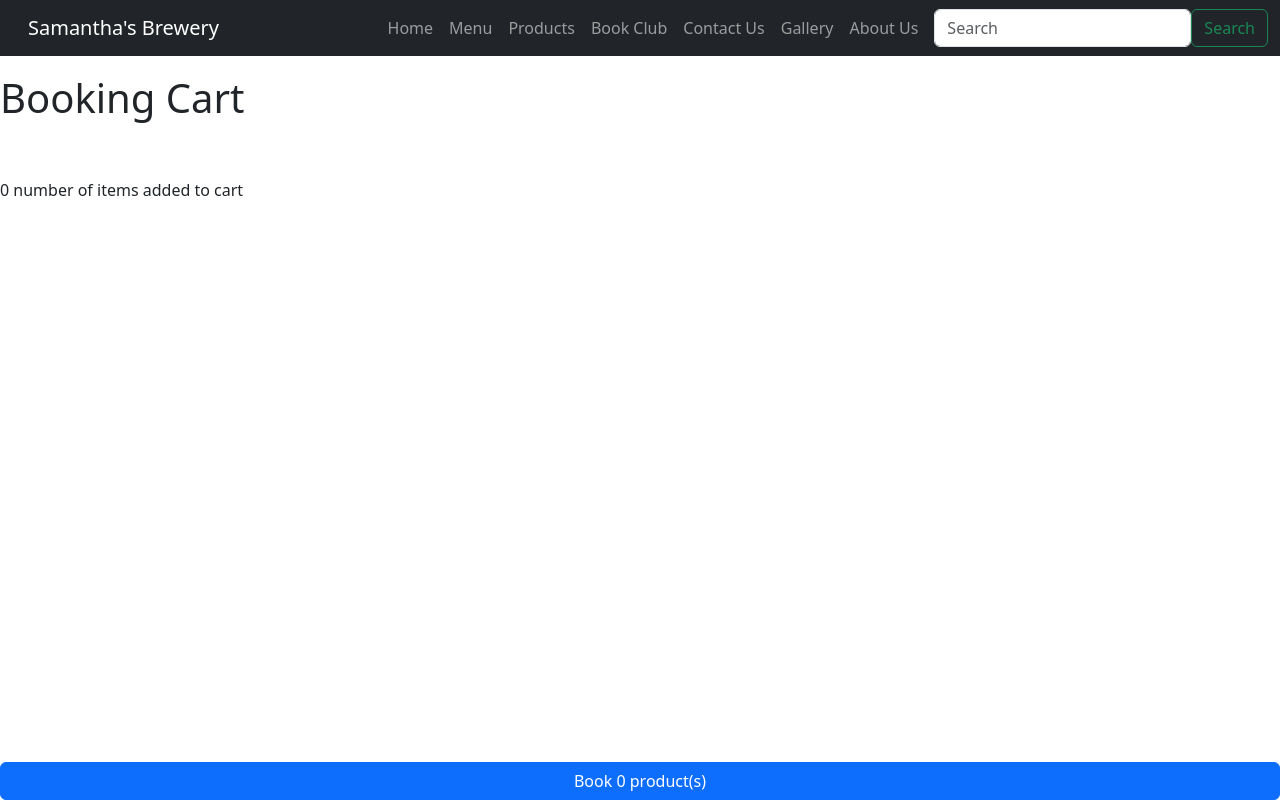
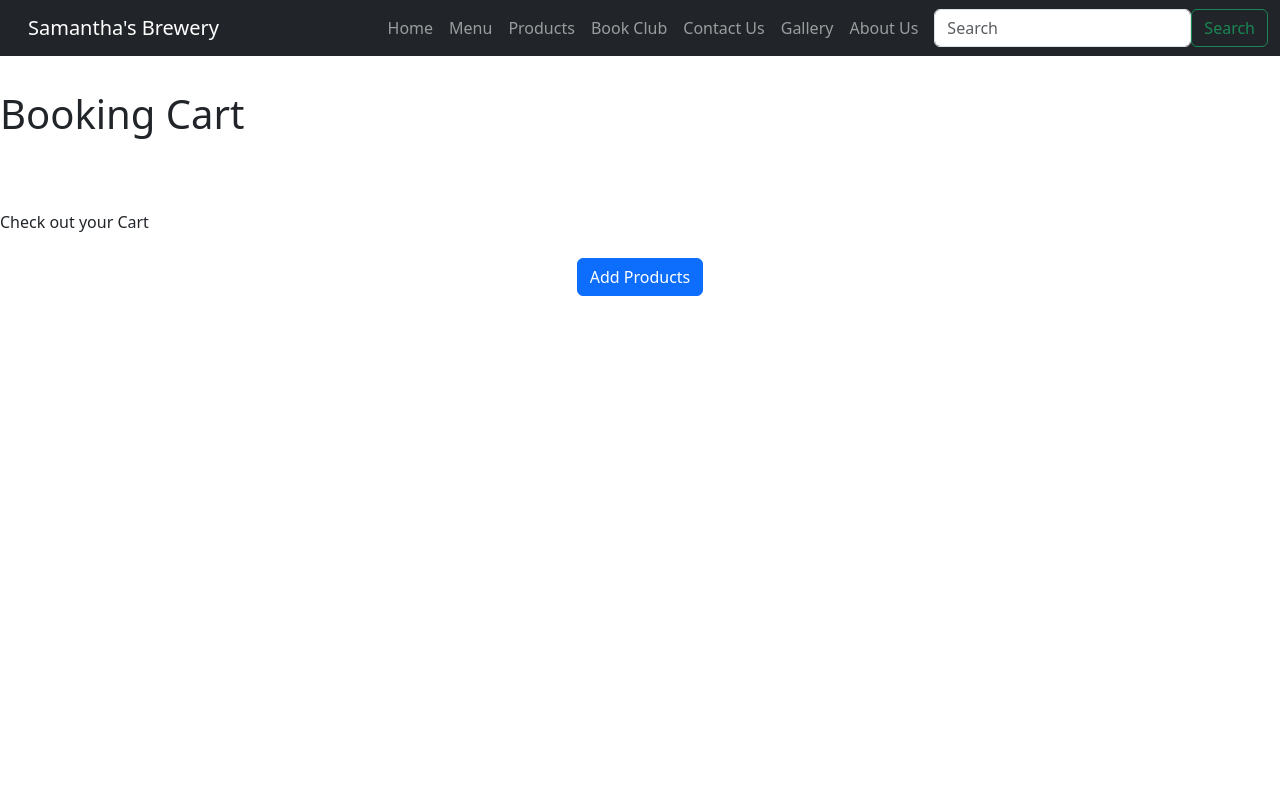
Before and after one commit to apuravmahajan/Samantha-s-Brewery, a Django app: page /bookingcart in a window 1280 px wide. Run offline with Django 5.2, Linux system fonts and the light colour scheme.

Commit message:
added booking cart

```diff
--- a/home/urls.py
+++ b/home/urls.py
@@ -11,5 +11,6 @@ urlpatterns = [
     path('books', views.books, name='books'),
     path('menu', views.menu, name = 'menu'),
     path('bookingcart', views.bookingcart,name='bookingcart'),
-    path('gallery', views.gallery,name='gallery')
+    path('gallery', views.gallery,name='gallery'),
+    path('book-form',views.process_bookings,name='book-form')
 ]
--- a/home/views.py
+++ b/home/views.py
@@ -1,9 +1,11 @@
 from django.shortcuts import render, HttpResponse
 from datetime import datetime
-from home.models import Contact, Food_Item, ProductItem
+from home.models import Contact, Food_Item, ProductItem, Bookings
 from django.contrib import messages
 from collections import defaultdict
 import json
+from datetime import date, timedelta
+from django.http import JsonResponse
 
 # Create your views here.
 def index(request):
@@ -24,22 +26,41 @@ def contact(request):
      return render(request, 'contact.html')
 
 def products(request):
+     items = json.loads(request.GET.get('items', '[]'))
+     cartCount = int(request.GET.get('count', 0))
      product_items = ProductItem.objects.prefetch_related('images').all()
      categories = defaultdict(list)
      for item in product_items:
         categories[item.get_type_display()].append(item)
      categories = dict(categories)
-     return render(request,"products.html", {'categories':categories})
+     return render(request,"products.html", {'categories':categories, 'items':items,'cartCount':cartCount})
+
+def process_bookings(request):
+     if request.method == 'POST':
+          name = request.POST.get('name')
+          phone = request.POST.get('phone')
+          items= json.loads(request.POST.get('items','[]'))
+          bDate = date.today()
+          fdate= bDate + timedelta(days=5)
+          booking = Bookings(name=name, phone=phone, items=items, booking_date=bDate, final_date=fdate)
+          booking.save()
+          print(f"Name: {name}, Phone: {phone}, Items: {items}, Booking Date: {bDate}, Final Date: {fdate}")
+          return bookingcart(request)
+     return JsonResponse({'error': 'Invalid request'}, status=400)
+
+
 
 def bookingcart(request):
+     is_post = request.method == "POST"
      items = json.loads(request.GET.get('items', '[]'))
      cartCount = int(request.GET.get('count', 0))
      product_items=[]
      for item in items:
           product = ProductItem.objects.prefetch_related('images').filter(name=item).first()
           if(product):
-               product_items.append(product)
-     return render(request, "bookingcart.html",{'cartCount':cartCount, 'products':product_items})
+                product_items.append(product)
+
+     return render(request, "bookingcart.html",{'cartCount':cartCount, 'products':product_items, 'itemList':items, 'is_post':is_post})
 
 def books(request):
      return render(request,"books.html")
--- a/samantha/settings.py
+++ b/samantha/settings.py
@@ -27,7 +27,7 @@ SECRET_KEY = 'django-insecure-p2sq&3(+%@yxs$9ez56mg6jo@k#d3r*k5b(rt!=uz4_ptotjs+
 # SECURITY WARNING: don't run with debug turned on in production!
 DEBUG = True
 
-ALLOWED_HOSTS = []
+ALLOWED_HOSTS = ['192.168.31.232','127.0.0.1']
 
 
 # Application definition
--- a/templates/bookingcart.html
+++ b/templates/bookingcart.html
@@ -6,13 +6,21 @@ Booking Cart
 {% endblock title %}
 
 {% block body %}
+<h1 class="py-5 my-3">Booking Cart</h1>
+{% if is_post %}
+<div>
+    <!-- Content to display only on POST requests -->
+    <p>Items Sucessfully Booked!</p>
+</div>
+{%else%}
+<p class="py-2"> Check out your Cart</p>
+{% endif %}
 
-<h1 class="py-5">Booking Cart</h1>
-<p><span class="cartCount">{{cartCount}}</span> number of items added to cart</p>
-<div class="row">
+<div class="container" >
+  <div class = "col" >
     {% for item in products %}
-      <div class="col-md-4">
-        <div class="card mb-4 shadow-sm">
+      <div id="{{item.name}}" class=" d-flex justify-content-center px-4 mx-4 my-4 py-4">
+        <div class="card mb-4 col-lg-3 col-md-4 col-sm-6 shadow-sm ">
             {% if item.images.all %}
             <div id="carousel-{{ item.id }}" class="carousel slide" data-bs-ride="carousel">
                 <div class="carousel-inner">
@@ -39,37 +47,111 @@ Booking Cart
         {% else %}
             <img src="{{ item.images.first.image.url }}" class="card-img-top" alt="{{ item.name }}">
         {% endif %}
-          <div class="card-body">
+          <div class="card-body text-center">
             <h5 class="card-title">{{ item.name }}</h5>
-            <p class="card-text">{{ item.desc }}</p>
             <p class="card-text"><strong>₹{{ item.price }}</strong></p>
-            <button class="btn btn-primary remove">remove</button>
+            <button id = "rem {{item.name}}" name ="{{item.name}}"class="btn btn-primary remove">Remove</button>
           </div>
         </div>
       </div>
     {% endfor %}
+    </div>
   </div>
 
-  <button id ="book" class="btn btn-primary fixed-bottom">Book <span class = "cartCount">{{cartCount}}</span> product(s)</button>
+<div class="d-flex justify-content-center">
+  <button id ="back" class="btn btn-primary ">Add Products</button>
+</div>
+<div id="form" class="container">
+    <form id="bookForm" action="/book-form" method='post'>
+      {% csrf_token %}
+      <div class="d-flex justify-content-center px-4 mx-4 py-4">
+        <h3>Booking Form</h3>
+      </div>
+        <div class="col py-3 mx-3" style="border:1px solid black;">
+          <div class="d-flex justify-content-center px-4 mx-4 py-4">
+            <input type="text" name='name' class="form-control col-lg-3 col-md-4 col-sm-6" placeholder="Name" required>
+          </div>
+          <div class="d-flex justify-content-center px-4 mx-4 py-4">
+            <input type="number" name='phone' class="form-control col-lg-3 col-md-4 col-sm-6" placeholder="Phone Number" required>
+          </div>
+          <div class="d-flex justify-content-center px-4 mx-4 py-4">
+            <input id="confirm" type="checkbox" name='confirm' class="form-check-input col-lg-3 col-md-4 col-sm-6" value="" required>
+            <label class="form-check-label" for="flexCheckIndeterminate">
+              Check to confirm booking
+            </label>
+          </div>
+            <input id="iteminput" type='hidden' name='items' value = "">
+          <div class="d-flex justify-content-center">
+            <button type = "submit" id ="book" class="btn btn-primary "> Book <span class = "cartCount">{{cartCount}}</span> product(s)</button>
+
+          </div>
+        </div>
+      </div>
+    </form>
+  </div>
+
+
+
+
+
+
+
 
   <script>
     let cartCount = parseInt({{ cartCount }},10);
     const cartCountElements = document.querySelectorAll('.cartCount');
     const removeButton = document.querySelectorAll('.remove');
+    let itemList={{itemList|safe}};
+
+    function checkCount() {
+      const element = document.getElementById("form");
+
+      if ( cartCount === 0) {
+          element.style.display = "none"; // Hide element
+      } else {
+          element.style.display = "block"; // Show element
+      }
+  }
+  checkCount();
 
     removeButton.forEach(button =>{
         button.addEventListener('click', ()=>{
+                if (cartCount > 0) {
+                    if(itemList.includes(button.name))
+                    {
+                        document.getElementById(button.name).remove();
+                        itemList.splice(itemList.indexOf(button.name), 1);
+                        const myList = JSON.stringify(itemList);
+                        document.getElementById("iteminput").value = myList;
 
-                if (cartCount > 0) {
+                    }
                     cartCount--;
                     cartCountElements.forEach(element => {
                         element.textContent = cartCount;
                     });
+                    checkCount();
                 }
         });
 
     });
 
+    document.getElementById("back").addEventListener('click', ()=>{
+        // Serialize the items array and cartCount as query parameters
+        const itemsString = encodeURIComponent(JSON.stringify(itemList));  // Convert the array to a JSON string and encode it
+        const cartCountString = cartCount;
+
+        // Create the URL with the query parameters
+        const url = `/products?items=${itemsString}&count=${cartCountString}`;
+
+        // Redirect to the booking cart page with the data
+        window.location.href = url;
+      });
+      document.getElementById("confirm").addEventListener('change',()=>{
+              const myList = JSON.stringify(itemList);
+              document.getElementById("iteminput").value = myList;
+      });
+
+
   </script>
 
 {% endblock body %}
--- a/templates/menu.html
+++ b/templates/menu.html
@@ -26,7 +26,6 @@ Menu
                     <h5 class="card-title">{{ item.name }}</h5>
                     <p class="card-text">{{ item.desc }}</p>
                     <p class="card-text"><strong>₹{{ item.price }}</strong></p>
-                    <a href="#" class="btn btn-primary">Order Now</a>
                   </div>
                 </div>
               </div>
```
Also changed, not shown: home/models.py (+10 -1 lines), templates/products.html (+36 -4 lines), db.sqlite3, home/migrations/0009_bookings_booking_date_bookings_final_date_and_more.py (added), 1 other file.
